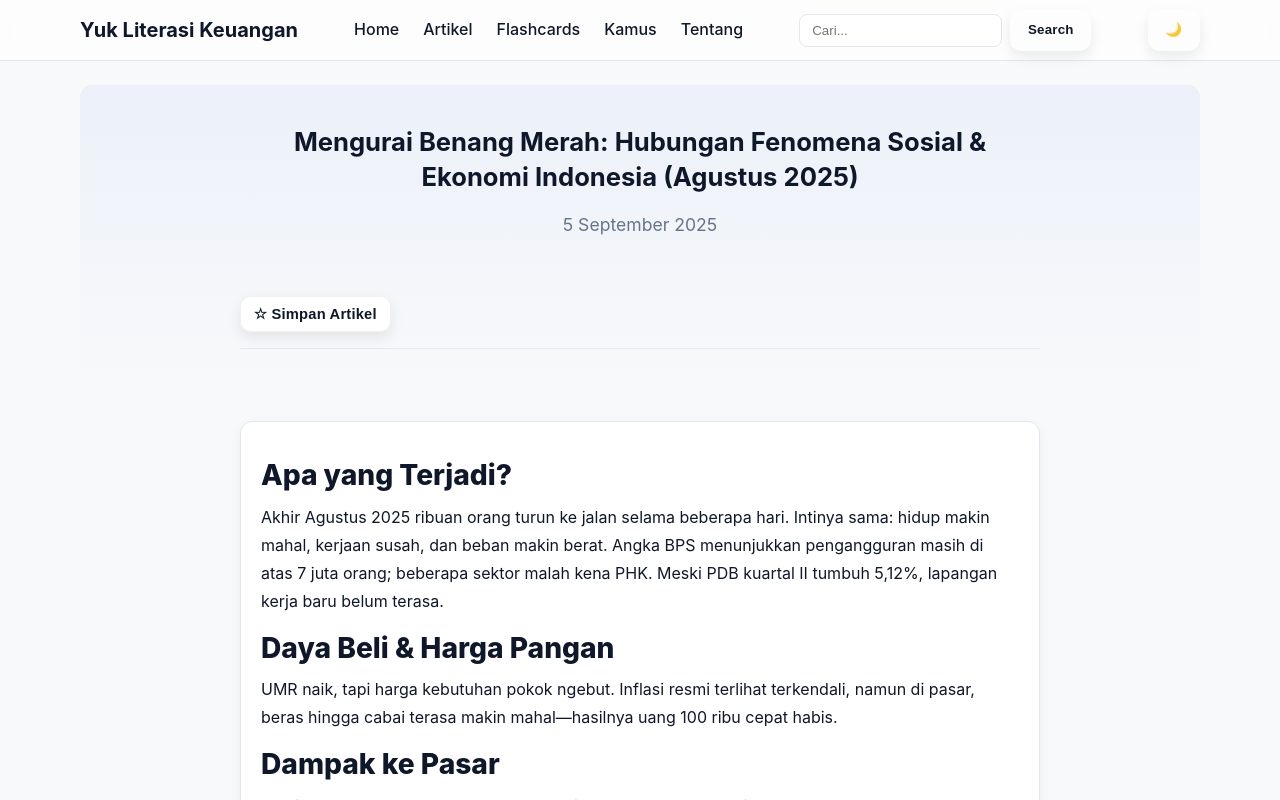
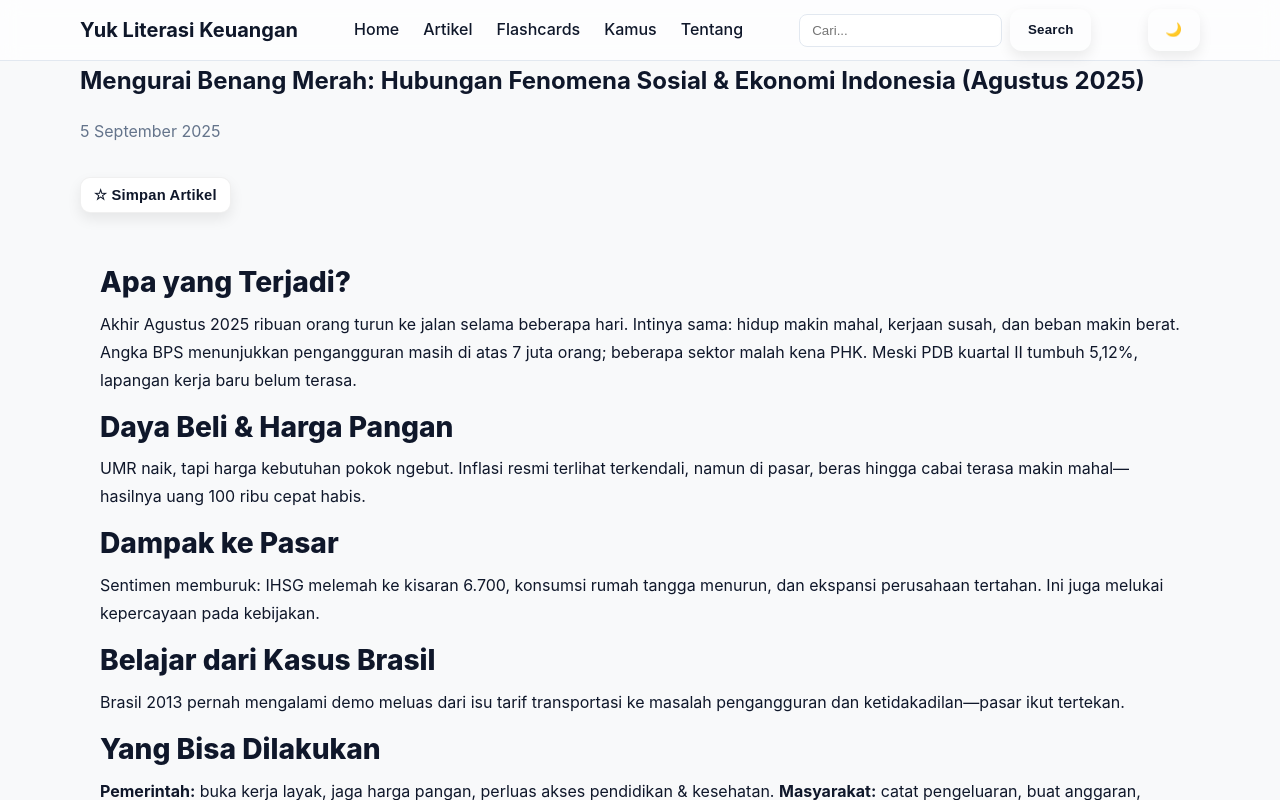
Before and after one commit to ahmdkenz/project-website-article, a Next.js app: page /articles/benang-merah-sosial-ekonomi-indonesia-2025 in a window 1280 px wide. Shown: the top 800 px of the page. Built offline with nearby package versions, Linux system fonts and the light colour scheme; no server answers.

Commit message:
Update box content article

```diff
--- a/src/app/(main)/articles/[slug]/page.js
+++ b/src/app/(main)/articles/[slug]/page.js
@@ -5,13 +5,16 @@ import ArticleContentClient from "@/components/ArticleContentClient";
 import RelatedArticles from "@/components/RelatedArticles";
 import ReadingProgress from "@/components/ReadingProgress";
 import BookmarkButton from "@/components/BookmarkButton";
+import ShareButtons from "@/components/ShareButtons";
+import QuickReactions from "@/components/QuickReactions";
 import Comments from "@/components/Comments";
-import QuickReactions from "@/components/QuickReactions";
-import ShareButtons from "@/components/ShareButton";
 
+/* ✅ import CSS Module khusus halaman ini */
+import styles from "@/styles/articles-detail-modules.css";
 
 export const revalidate = 60;
 
+// skor related sederhana (tag + kategori)
 function scoreRelated(base, cand) {
   if (!cand || cand.slug === base.slug) return -1;
   const baseTags = new Set((base.tags || []).map((t) => String(t).toLowerCase()));
@@ -47,62 +50,46 @@ export default async function ArticleDetailPage({ params }) {
 
   return (
     <>
+      {/* Progress bar */}
       <ReadingProgress />
 
-      {/* Hero: Judul + Bookmark sejajar */}
-      <section className="hero small" style={{ marginBottom: "2rem" }}>
-        <div
-          style={{
-            display: "flex",
-            justifyContent: "space-between",
-            alignItems: "flex-start",
-            gap: "1rem",
-            flexWrap: "wrap",
-            borderBottom: "1px solid var(--border-color)",
-            paddingBottom: "1rem",
-            maxWidth: "800px",
-            margin: "0 auto",
-          }}
-        >
-          <div>
-            <h2 style={{ fontSize: "1.6rem", marginBottom: ".35rem", lineHeight: 1.35 }}>
-              {article.title}
-            </h2>
-            {dateText && <p className="muted">{dateText}</p>}
+      {/* Wrapper halaman (scoped) */}
+      <div className={styles.page}>
+        {/* Header: judul + bookmark (pakai CSS Module) */}
+        <section className={styles.header}>
+          <div className={styles.headerInner}>
+            <div style={{ flex: "1 1 auto", minWidth: 0 }}>
+              <h2 className={styles.title}>{article.title}</h2>
+              {dateText && <p className={`muted ${styles.date}`}>{dateText}</p>}
             </div>
-
-          {/* Tombol bookmark di kanan judul */}
+            <div style={{ flex: "0 0 auto" }}>
               <BookmarkButton slug={article.slug} />
+            </div>
           </div>
         </section>
 
-      {/* Konten artikel */}
-      <main
-        style={{
-          marginTop: "1rem",
-          maxWidth: "800px",
-          marginLeft: "auto",
-          marginRight: "auto",
-        }}
-      >
+        {/* Konten artikel (tidak pakai .container supaya tidak ketularan grid) */}
+        <main className={styles.main} aria-label="Konten artikel">
           <ArticleContentClient article={article} />
         </main>
-{/* ✅ Tombol share */}
-      <div style={{ maxWidth: "800px", margin: "0 auto" }}>
+
+        {/* Share */}
+        <div className={styles.section}>
           <ShareButtons title={article.title} slug={article.slug} />
         </div>
 
-{/* ✅ Reaksi cepat */}
-<div style={{ maxWidth: "800px", margin: "0 auto" }}>
+        {/* Reaksi cepat */}
+        <div className={styles.section}>
           <QuickReactions slug={article.slug} />
         </div>
 
-      {/* ✅ Komentar artikel (localStorage per slug) */}
-      <div style={{ maxWidth: "800px", margin: "0 auto" }}>
+        {/* Komentar */}
+        <div className={styles.section}>
           <Comments slug={article.slug} />
         </div>
+      </div>
 
-      {/* Related Articles */}
+      {/* Related Articles di bawah (biarkan styling komponennya) */}
       <RelatedArticles items={related} />
     </>
   );
--- /dev/null
+++ b/styles/articles-detail-modules.css
@@ -0,0 +1,139 @@
+.article-body {
+  padding: 1.25rem;
+  margin-top: 1rem;
+  color: var(--text-color);
+  /* batasi lebar agar nyaman dibaca, tetapi fleksibel */
+  display: block !important;
+}
+
+/* Headings */
+.article-body h1,
+.article-body h2,
+.article-body h3,
+.article-body h4 {
+  font-weight: 800;
+  line-height: 1.25;
+  margin: 1rem 0 .6rem 0;
+}
+
+.article-body h1 { font-size: clamp(1.6rem, 2.6vw, 2.2rem); }
+.article-body h2 { font-size: clamp(1.4rem, 2.2vw, 1.8rem); }
+.article-body h3 { font-size: clamp(1.2rem, 1.8vw, 1.4rem); }
+.article-body h4 { font-size: clamp(1.05rem, 1.6vw, 1.2rem); }
+
+/* Paragraphs */
+.article-body p {
+  margin: .6rem 0;
+  line-height: 1.75;
+}
+
+/* Lists */
+.article-body ul,
+.article-body ol {
+  margin: .6rem 0 .9rem 0;
+  padding-left: 1.25rem;
+}
+.article-body ul { list-style: disc; }
+.article-body ol { list-style: decimal; }
+.article-body li { margin: .25rem 0; }
+
+/* Blockquote (kutipan) */
+.article-body blockquote {
+  margin: .9rem 0;
+  padding: .6rem .9rem;
+  border-left: 4px solid var(--primary-color);
+  background: color-mix(in oklab, var(--surface-color), var(--primary-color) 7%);
+  border-radius: 8px;
+}
+
+/* Kode inline & pre */
+.article-body code {
+  font-family: ui-monospace, SFMono-Regular, Menlo, Consolas, monospace;
+  font-size: .95em;
+  background: color-mix(in oklab, var(--surface-color), #888 10%);
+  padding: .1rem .35rem;
+  border-radius: 6px;
+  border: 1px solid var(--border-color);
+}
+.article-body pre {
+  overflow: auto;
+  padding: .9rem;
+  border-radius: 10px;
+  background: #0b1220;
+  color: #e5e7eb;
+  border: 1px solid var(--border-color);
+}
+
+/* Tabel */
+.article-body table {
+  width: 100%;
+  border-collapse: collapse;
+  margin: .9rem 0;
+  overflow: hidden;
+  border-radius: 10px;
+  border: 1px solid var(--border-color);
+}
+.article-body th,
+.article-body td {
+  padding: .6rem .75rem;
+  border-bottom: 1px solid var(--border-color);
+}
+.article-body thead th {
+  background: color-mix(in oklab, var(--surface-color), var(--text-color) 8%);
+  text-align: left;
+  font-weight: 700;
+}
+.article-body tbody tr:nth-child(odd) {
+  background: color-mix(in oklab, var(--surface-color), #888 6%);
+}
+
+/* Gambar */
+.article-body img,
+.article-body video {
+  max-width: 100%;
+  height: auto;
+  border-radius: 10px;
+  display: block;
+  margin: .75rem auto;
+  border: 1px solid var(--border-color);
+}
+
+/* Link */
+.article-body a {
+  text-decoration: none;
+  border-bottom: 1px dashed color-mix(in oklab, var(--primary-color), var(--text-color) 30%);
+  color: color-mix(in oklab, var(--primary-color), var(--text-color) 10%);
+}
+.article-body a:hover {
+  border-bottom-style: solid;
+}
+
+/* Separator */
+.article-body hr {
+  border: none;
+  border-top: 1px solid var(--border-color);
+  margin: 1rem 0;
+}
+
+/* Dark mode penyesuaian halus */
+html.dark .article-body blockquote {
+  background: color-mix(in oklab, var(--surface-color), var(--primary-color) 9%);
+}
+html.dark .article-body thead th {
+  background: color-mix(in oklab, var(--surface-color), #fff 6%);
+}
+
+/* Hilangkan box di sekitar konten artikel */
+.main :global(.article-body) {
+  background: transparent !important;
+  border: none !important;
+  box-shadow: none !important;
+  padding: 0 !important;
+}
+
+/* (Opsional) kalau kamu juga tak mau ada border di elemen-elemen dalam konten */
+.main :global(.article-body img),
+.main :global(.article-body table),
+.main :global(.article-body pre) {
+  border: none !important;
+}
--- a/styles/globals.css
+++ b/styles/globals.css
@@ -312,135 +312,7 @@ html.mode-friendly:root { --btn-bg: #16a34a; --btn-text: #ffffff; }
 html.mode-moderate:root { --btn-bg: #0284c7; --btn-text: #ffffff; }
 */
 /* ====== ARTICLE BODY (gaya ala PDF) ====== */
-.article-body {
-  background: var(--surface-color);
-  border: 1px solid var(--border-color);
-  border-radius: 12px;
-  box-shadow: var(--shadow);
-  padding: 1.25rem;
-  margin-top: 1rem;
-  color: var(--text-color);
-  /* batasi lebar agar nyaman dibaca, tetapi fleksibel */
-  max-width: 100%;
-  display: block !important;
-}
 
-/* Headings */
-.article-body h1,
-.article-body h2,
-.article-body h3,
-.article-body h4 {
-  font-weight: 800;
-  line-height: 1.25;
-  margin: 1rem 0 .6rem 0;
-}
-
-.article-body h1 { font-size: clamp(1.6rem, 2.6vw, 2.2rem); }
-.article-body h2 { font-size: clamp(1.4rem, 2.2vw, 1.8rem); }
-.article-body h3 { font-size: clamp(1.2rem, 1.8vw, 1.4rem); }
-.article-body h4 { font-size: clamp(1.05rem, 1.6vw, 1.2rem); }
-
-/* Paragraphs */
-.article-body p {
-  margin: .6rem 0;
-  line-height: 1.75;
-}
-
-/* Lists */
-.article-body ul,
-.article-body ol {
-  margin: .6rem 0 .9rem 0;
-  padding-left: 1.25rem;
-}
-.article-body ul { list-style: disc; }
-.article-body ol { list-style: decimal; }
-.article-body li { margin: .25rem 0; }
-
-/* Blockquote (kutipan) */
-.article-body blockquote {
-  margin: .9rem 0;
-  padding: .6rem .9rem;
-  border-left: 4px solid var(--primary-color);
-  background: color-mix(in oklab, var(--surface-color), var(--primary-color) 7%);
-  border-radius: 8px;
-}
-
-/* Kode inline & pre */
-.article-body code {
-  font-family: ui-monospace, SFMono-Regular, Menlo, Consolas, monospace;
-  font-size: .95em;
-  background: color-mix(in oklab, var(--surface-color), #888 10%);
-  padding: .1rem .35rem;
-  border-radius: 6px;
-  border: 1px solid var(--border-color);
-}
-.article-body pre {
-  overflow: auto;
-  padding: .9rem;
-  border-radius: 10px;
-  background: #0b1220;
-  color: #e5e7eb;
-  border: 1px solid var(--border-color);
-}
-
-/* Tabel */
-.article-body table {
-  width: 100%;
-  border-collapse: collapse;
-  margin: .9rem 0;
-  overflow: hidden;
-  border-radius: 10px;
-  border: 1px solid var(--border-color);
-}
-.article-body th,
-.article-body td {
-  padding: .6rem .75rem;
-  border-bottom: 1px solid var(--border-color);
-}
-.article-body thead th {
-  background: color-mix(in oklab, var(--surface-color), var(--text-color) 8%);
-  text-align: left;
-  font-weight: 700;
-}
-.article-body tbody tr:nth-child(odd) {
-  background: color-mix(in oklab, var(--surface-color), #888 6%);
-}
-
-/* Gambar */
-.article-body img,
-.article-body video {
-  max-width: 100%;
-  height: auto;
-  border-radius: 10px;
-  display: block;
-  margin: .75rem auto;
-  border: 1px solid var(--border-color);
-}
-
-/* Link */
-.article-body a {
-  text-decoration: none;
-  border-bottom: 1px dashed color-mix(in oklab, var(--primary-color), var(--text-color) 30%);
-  color: color-mix(in oklab, var(--primary-color), var(--text-color) 10%);
-}
-.article-body a:hover {
-  border-bottom-style: solid;
-}
-
-/* Separator */
-.article-body hr {
-  border: none;
-  border-top: 1px solid var(--border-color);
-  margin: 1rem 0;
-}
-
-/* Dark mode penyesuaian halus */
-html.dark .article-body blockquote {
-  background: color-mix(in oklab, var(--surface-color), var(--primary-color) 9%);
-}
-html.dark .article-body thead th {
-  background: color-mix(in oklab, var(--surface-color), #fff 6%);
-}
 /* Progress bar baca artikel */
 .progress-bar {
   position: fixed;
```
Also changed, not shown: components/ShareButtons.js (renamed from components/ShareButton.js). Lines whose indentation alone changed are shown as unchanged.
